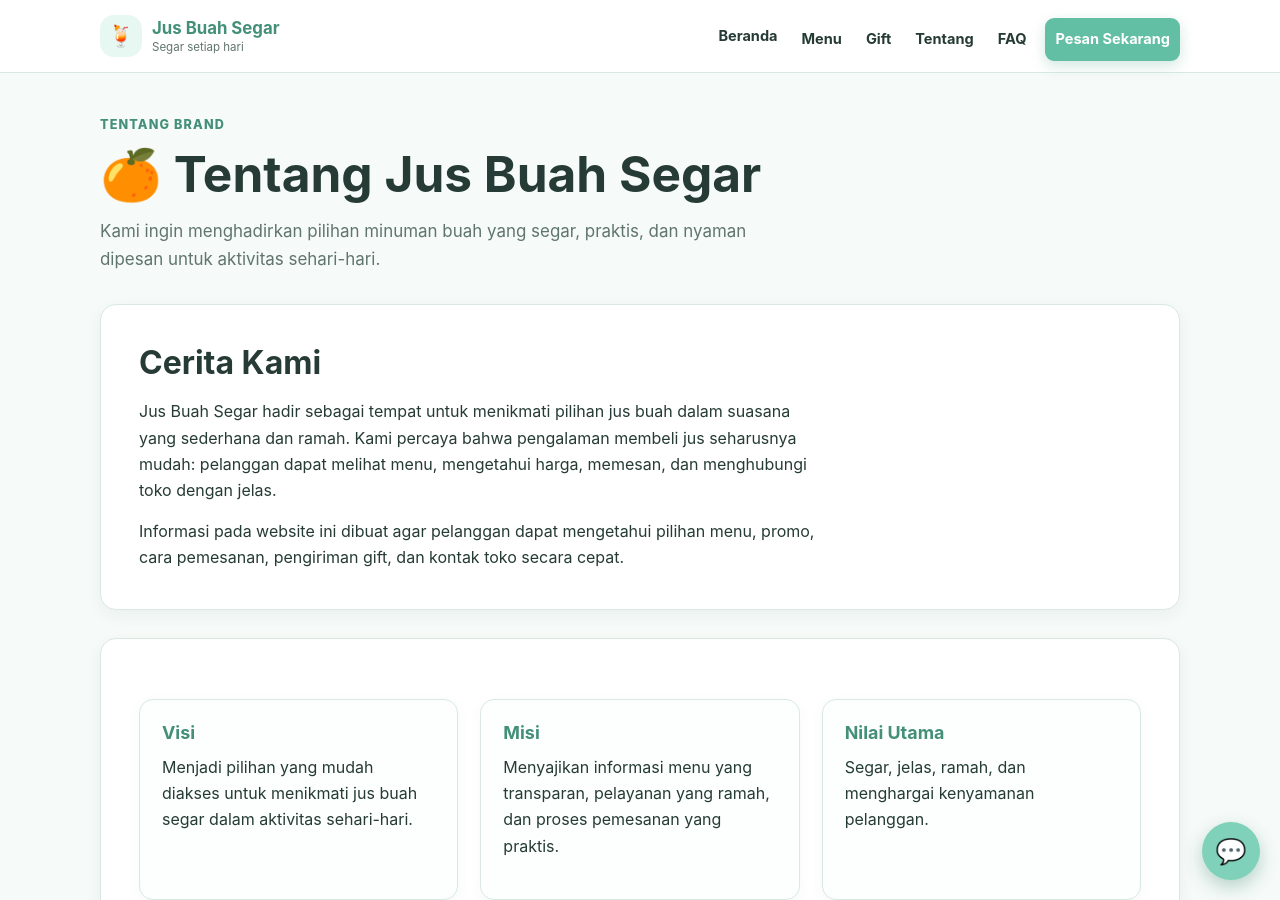
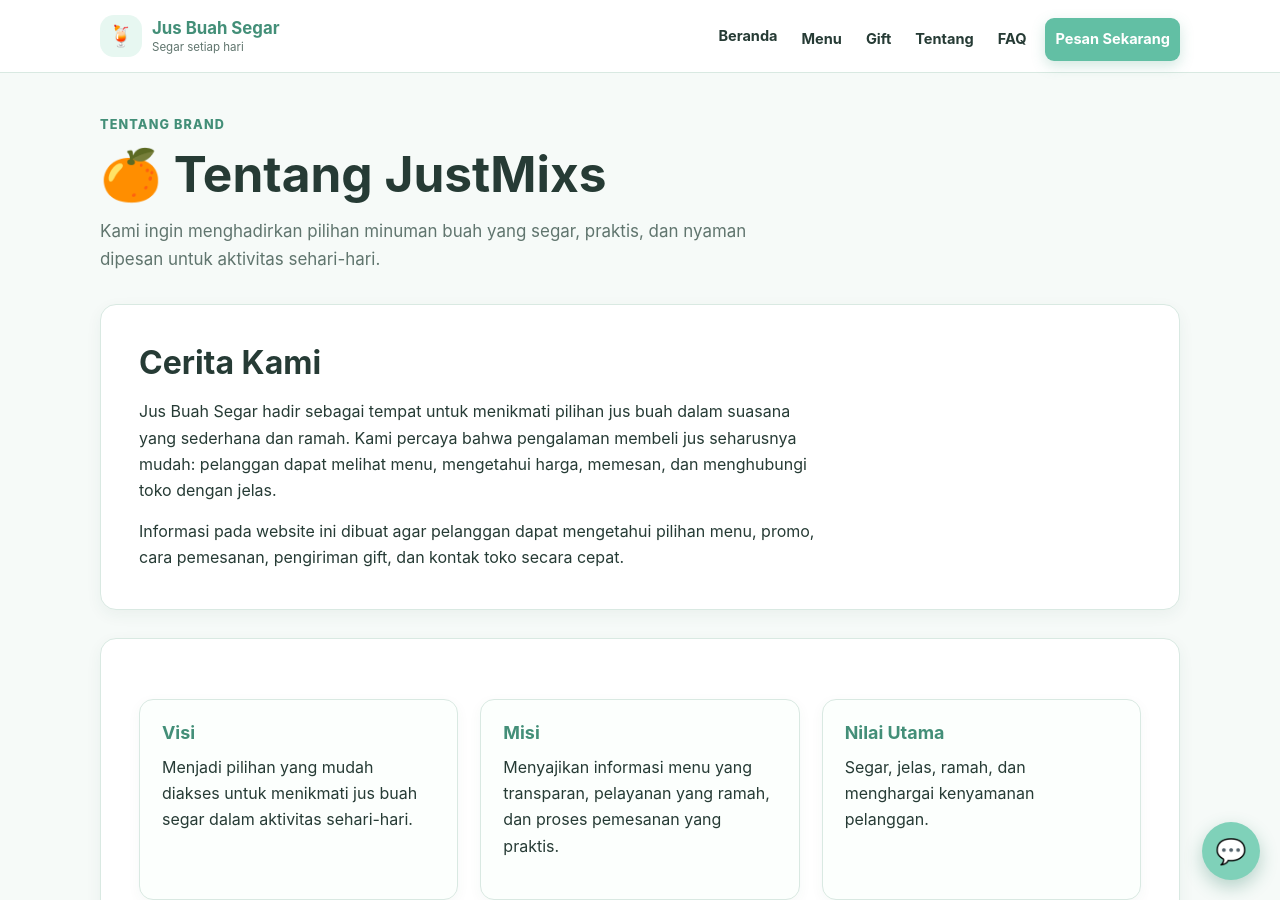
Before and after one commit to justmixs/justmix.github.io, a Jekyll site: the page built from tentang.md, in a window 1280 px wide and 900 px high. Built offline with Jekyll 4.4.1, drawn with Linux system fonts in a browser that asks for light colours.

Commit message:
Update brand name from 'Jus Buah Segar' to 'JustMixs'

```diff
--- a/tentang.md
+++ b/tentang.md
@@ -5,7 +5,7 @@ description: Cerita, nilai, dan komitmen Jus Buah Segar.
 
 <header class="page-header">
   <p class="eyebrow">Tentang brand</p>
-  <h1>🍊 Tentang Jus Buah Segar</h1>
+  <h1>🍊 Tentang JustMixs </h1>
   <p class="page-intro">
     Kami ingin menghadirkan pilihan minuman buah yang segar, praktis,
     dan nyaman dipesan untuk aktivitas sehari-hari.
```
